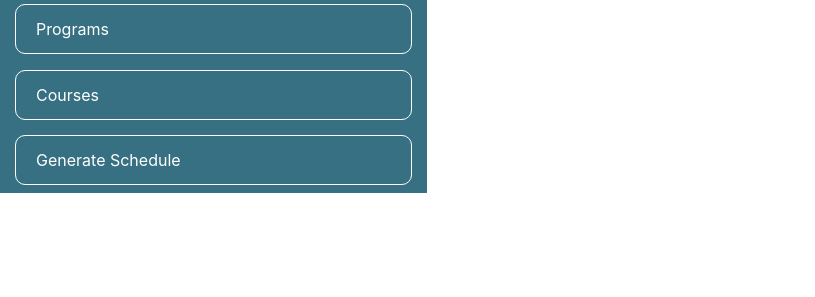
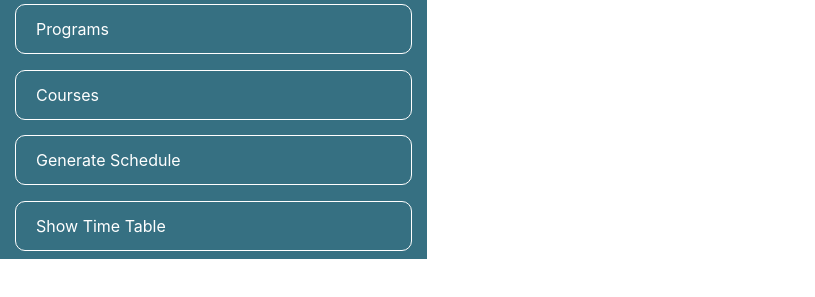
Before and after one commit to Abhinav034/backend-project, a website: page public/index.html in a window 1280 px wide. Shown: the part 85-382 px from the top of the page, without its empty margins (0-815 px from the left). Drawn offline with nearby package versions, Linux system fonts and the light colour scheme.

Commit message:
small bug fix, display timetable implementad

```diff
--- a/public/index.html
+++ b/public/index.html
@@ -22,6 +22,7 @@
                     <li class="list-group-item"><a href="./src/addProgram.html">Programs</a></li>
                     <li class="list-group-item"><a href="./src/addCource.html">Courses</a></li>
                     <li class="list-group-item"><a href="./src/addTimeTable.html">Generate Schedule</a></li>
+                    <li class="list-group-item"><a href="/table">Show Time Table</a></li>
                   </ul>
             </div>
 
```
Also changed, not shown: app.js (+1 -18 lines).
